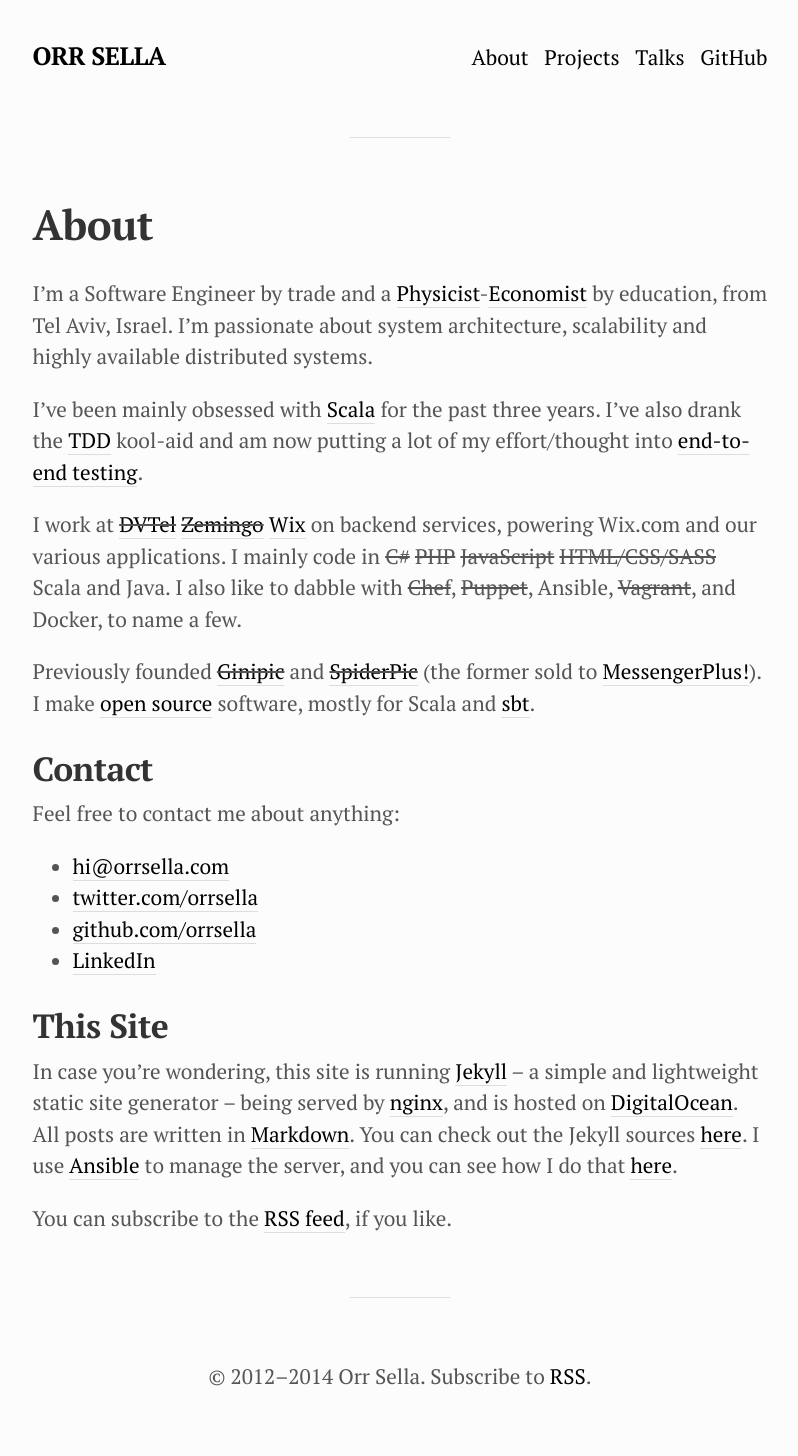
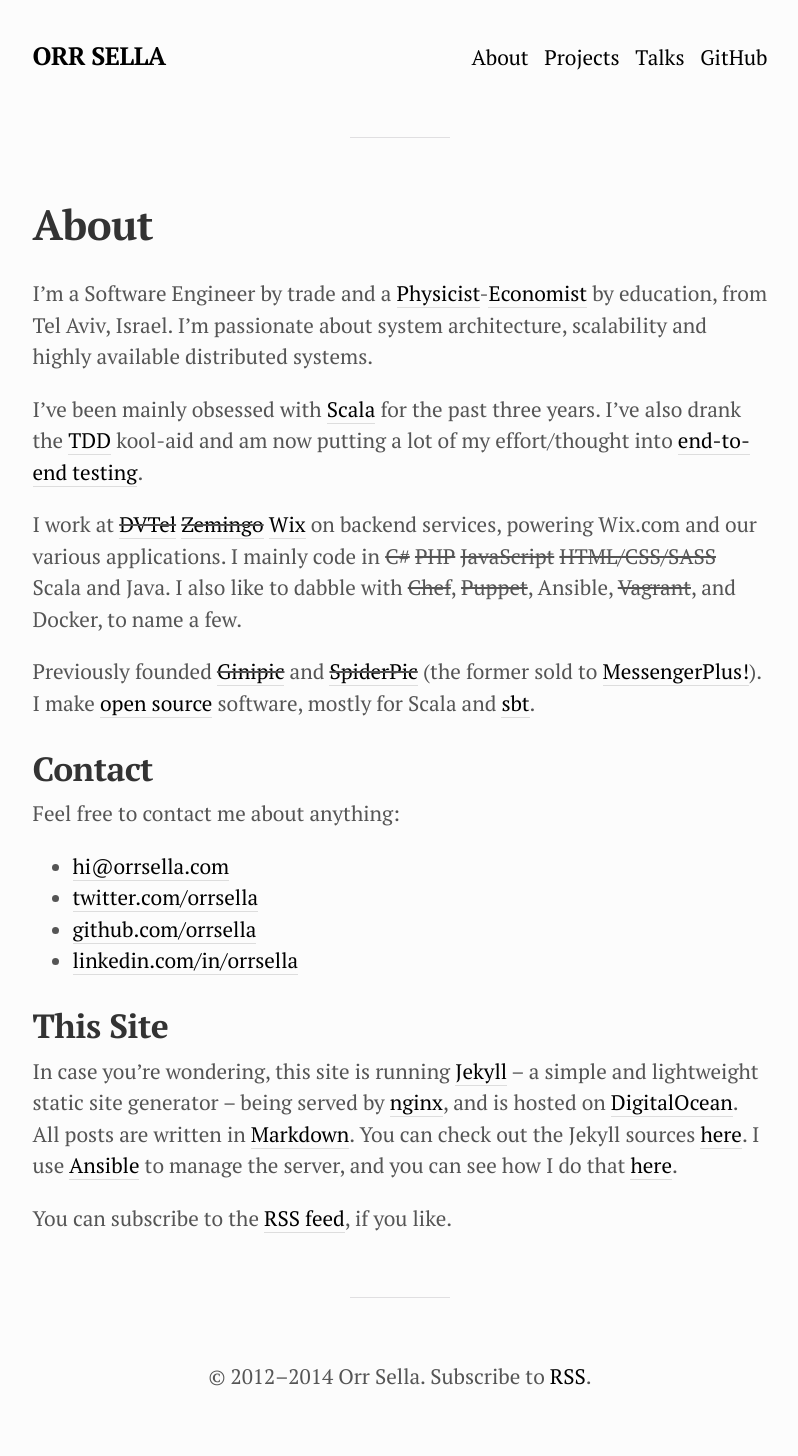
Before and after one commit to orrsella/orrsella.com, a Jekyll site: the page built from about/index.md, in a window 1280 px wide. Shown: the whole page, without its empty margins (240-1038 px from the left). Built offline with Jekyll 4.4.1, drawn with Linux system fonts in a browser that asks for light colours; comment, search, counter and statistics services are not loaded.

Commit message:
Update linkedin link

```diff
--- a/about/index.md
+++ b/about/index.md
@@ -18,7 +18,7 @@
 * [hi@orrsella.com](mailto:hi@orrsella.com)
 * [twitter.com/orrsella](https://twitter.com/orrsella)
 * [github.com/orrsella](https://github.com/orrsella)
-* [LinkedIn](https://linkedin.com/in/orrsella)
+* [linkedin.com/in/orrsella](https://linkedin.com/in/orrsella)
 
 ## This Site
 
```
